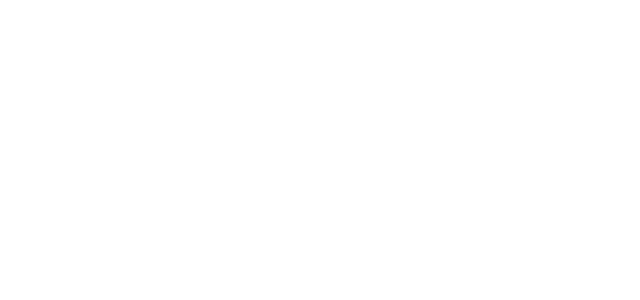
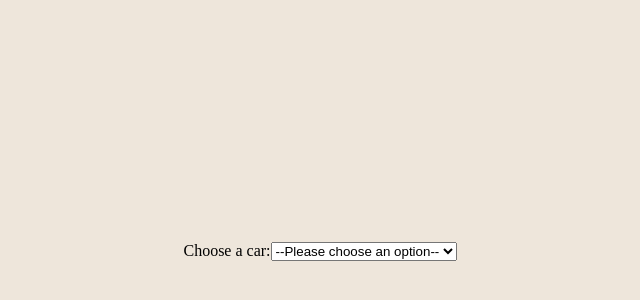
Before and after one commit to 93mcqmil/dropdownovning, a React (Vite) app: page / in a window 1280 px wide. Shown: the part 110-410 px from the top of the page, without its empty margins (320-960 px from the left). Built offline with nearby package versions, Linux system fonts and the light colour scheme.

Commit message:
car brands rendered

```diff
--- a/src/App.css
+++ b/src/App.css
@@ -0,0 +1,3 @@
+body {
+    background-color: rgb(238, 230, 219);
+}
--- a/src/App.jsx
+++ b/src/App.jsx
@@ -1,7 +1,13 @@
 import React from "react";
+import Dropdown from "./Components/Dropdown/Dropdown";
+import "./App.css";
 
 function App() {
-  return <></>;
+  return (
+    <>
+      <Dropdown />
+    </>
+  );
 }
 
 export default App;
--- /dev/null
+++ b/src/Components/Dropdown/Dropdown.css
@@ -0,0 +1,5 @@
+.Car-container {
+    display: flex;
+    justify-content: center;
+    margin-top: 22rem;
+}
--- /dev/null
+++ b/src/Components/Dropdown/Dropdown.jsx
@@ -0,0 +1,17 @@
+import "./Dropdown.css";
+import Cars from "../Data/Data.json";
+
+const Dropdown = () => {
+  return (
+    <div className='Car-container'>
+      <label for='car-select'>Choose a car:</label>
+      <select name='cars' id='car-select'>
+        <option value=''>--Please choose an option--</option>
+        {Cars.map((Car) => (
+          <option value=''>{Car.brand}</option>
+        ))}
+      </select>
+    </div>
+  );
+};
+export default Dropdown;
```
